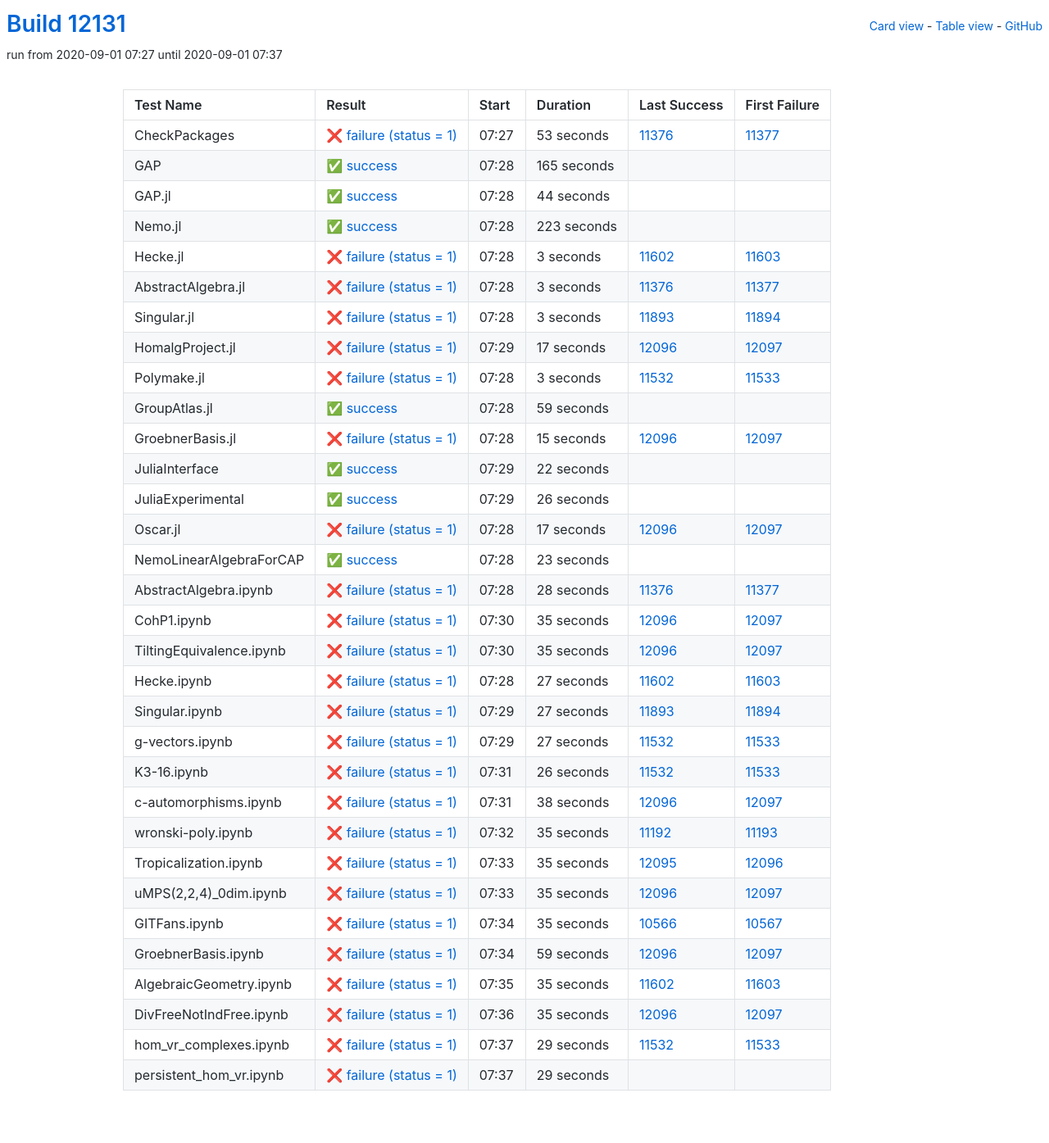
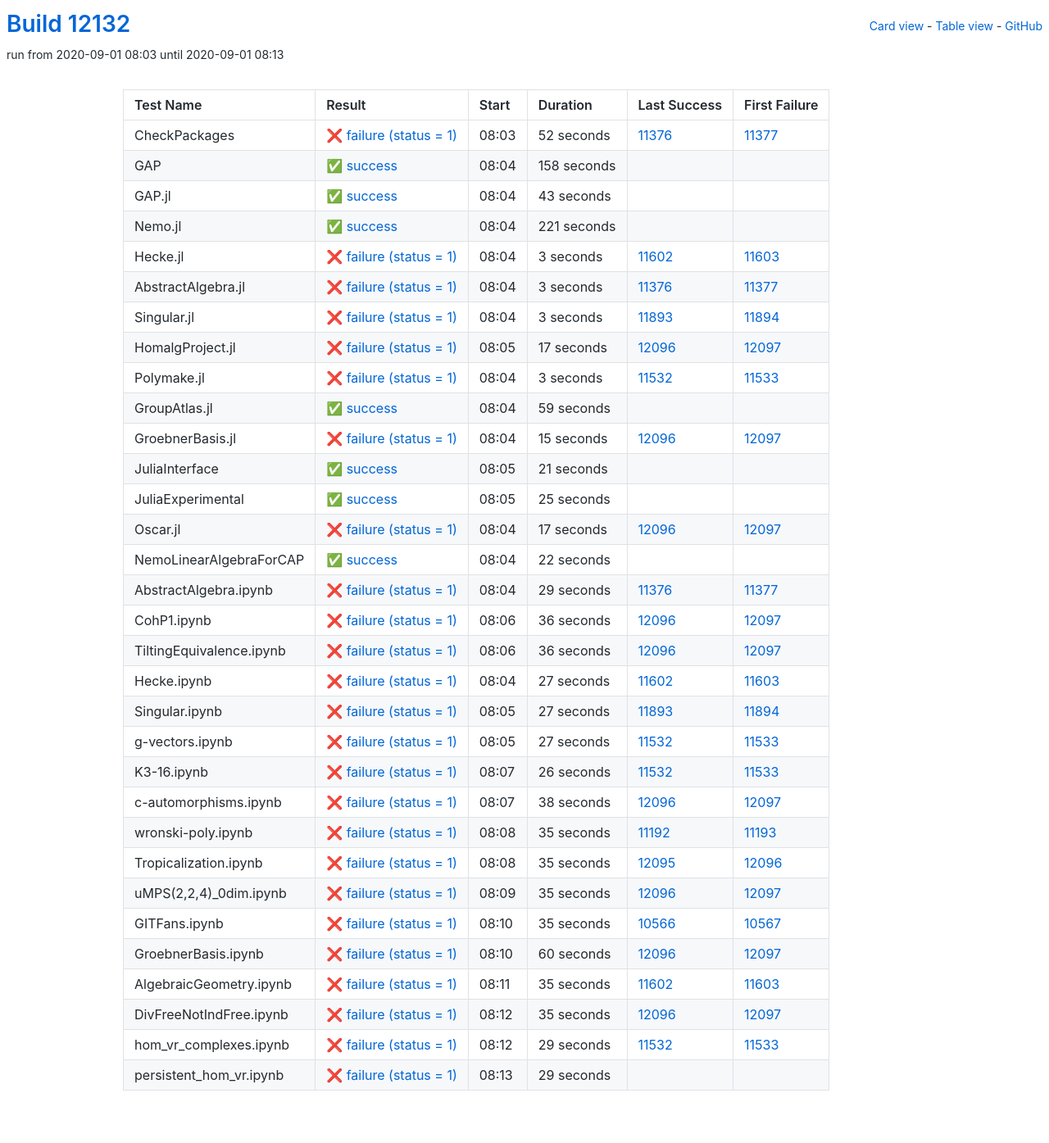
Before and after one commit to oscar-system/oscar-ci-status, a Jekyll site: the page built from table.html, in a window 1280 px wide. Shown: the whole page at 82% size. Built offline with Jekyll 4.4.1, drawn with Linux system fonts in a browser that asks for light colours.

Commit message:
Build #12132

```diff
--- a/_data/ci.yml
+++ b/_data/ci.yml
@@ -1,6 +1,6 @@
 ---
-build: 12131
-build_url: https://oscarci.mathematik.uni-kl.de/job/oscar/12131/
+build: 12132
+build_url: https://oscarci.mathematik.uni-kl.de/job/oscar/12132/
 job: oscar
 organization: oscar-system
 repo: oscar-ci-status
@@ -8,56 +8,56 @@ repourl: https://github.com/oscar-system/oscar-ci-status
 tests:
 - name: CheckPackages
   id: checkpackages
-  log: https://oscarci.mathematik.uni-kl.de/job/oscar/12131/artifact/logs/build-12131/CheckPackages.log
-  start: 2020-09-01 07:27
+  log: https://oscarci.mathematik.uni-kl.de/job/oscar/12132/artifact/logs/build-12132/CheckPackages.log
+  start: 2020-09-01 08:03
   success: false
   exitcode: 1
   status: failure
-  duration: 53
+  duration: 52
   last_success: 11376
   last_success_url: https://oscarci.mathematik.uni-kl.de/job/oscar/11376/
   first_failure: 11377
   first_failure_url: https://oscarci.mathematik.uni-kl.de/job/oscar/11377/
 - name: GAP
   id: gap
-  log: https://oscarci.mathematik.uni-kl.de/job/oscar/12131/artifact/logs/build-12131/GAP.log
-  start: 2020-09-01 07:28
+  log: https://oscarci.mathematik.uni-kl.de/job/oscar/12132/artifact/logs/build-12132/GAP.log
+  start: 2020-09-01 08:04
   success: true
   exitcode: 0
   status: success
-  duration: 165
+  duration: 158
   last_success: false
   last_success_url:
   first_failure: false
   first_failure_url:
 - name: GAP.jl
   id: gap-jl
-  log: https://oscarci.mathematik.uni-kl.de/job/oscar/12131/artifact/logs/build-12131/GAP.jl.log
-  start: 2020-09-01 07:28
+  log: https://oscarci.mathematik.uni-kl.de/job/oscar/12132/artifact/logs/build-12132/GAP.jl.log
+  start: 2020-09-01 08:04
   success: true
   exitcode: 0
   status: success
-  duration: 44
+  duration: 43
   last_success: false
   last_success_url:
   first_failure: false
   first_failure_url:
 - name: Nemo.jl
   id: nemo-jl
-  log: https://oscarci.mathematik.uni-kl.de/job/oscar/12131/artifact/logs/build-12131/Nemo.jl.log
-  start: 2020-09-01 07:28
+  log: https://oscarci.mathematik.uni-kl.de/job/oscar/12132/artifact/logs/build-12132/Nemo.jl.log
+  start: 2020-09-01 08:04
   success: true
   exitcode: 0
   status: success
-  duration: 223
+  duration: 221
   last_success: false
   last_success_url:
   first_failure: false
   first_failure_url:
 - name: Hecke.jl
   id: hecke-jl
-  log: https://oscarci.mathematik.uni-kl.de/job/oscar/12131/artifact/logs/build-12131/Hecke.jl.log
-  start: 2020-09-01 07:28
+  log: https://oscarci.mathematik.uni-kl.de/job/oscar/12132/artifact/logs/build-12132/Hecke.jl.log
+  start: 2020-09-01 08:04
   success: false
   exitcode: 1
   status: failure
@@ -68,8 +68,8 @@ tests:
   first_failure_url: https://oscarci.mathematik.uni-kl.de/job/oscar/11603/
 - name: AbstractAlgebra.jl
   id: abstractalgebra-jl
-  log: https://oscarci.mathematik.uni-kl.de/job/oscar/12131/artifact/logs/build-12131/AbstractAlgebra.jl.log
-  start: 2020-09-01 07:28
+  log: https://oscarci.mathematik.uni-kl.de/job/oscar/12132/artifact/logs/build-12132/AbstractAlgebra.jl.log
+  start: 2020-09-01 08:04
   success: false
   exitcode: 1
   status: failure
@@ -80,8 +80,8 @@ tests:
   first_failure_url: https://oscarci.mathematik.uni-kl.de/job/oscar/11377/
 - name: Singular.jl
   id: singular-jl
-  log: https://oscarci.mathematik.uni-kl.de/job/oscar/12131/artifact/logs/build-12131/Singular.jl.log
-  start: 2020-09-01 07:28
+  log: https://oscarci.mathematik.uni-kl.de/job/oscar/12132/artifact/logs/build-12132/Singular.jl.log
+  start: 2020-09-01 08:04
   success: false
   exitcode: 1
   status: failure
@@ -92,8 +92,8 @@ tests:
   first_failure_url: https://oscarci.mathematik.uni-kl.de/job/oscar/11894/
 - name: HomalgProject.jl
   id: homalgproject-jl
-  log: https://oscarci.mathematik.uni-kl.de/job/oscar/12131/artifact/logs/build-12131/HomalgProject.jl.log
-  start: 2020-09-01 07:29
+  log: https://oscarci.mathematik.uni-kl.de/job/oscar/12132/artifact/logs/build-12132/HomalgProject.jl.log
+  start: 2020-09-01 08:05
   success: false
   exitcode: 1
   status: failure
@@ -104,8 +104,8 @@ tests:
   first_failure_url: https://oscarci.mathematik.uni-kl.de/job/oscar/12097/
 - name: Polymake.jl
   id: polymake-jl
-  log: https://oscarci.mathematik.uni-kl.de/job/oscar/12131/artifact/logs/build-12131/Polymake.jl.log
-  start: 2020-09-01 07:28
+  log: https://oscarci.mathematik.uni-kl.de/job/oscar/12132/artifact/logs/build-12132/Polymake.jl.log
+  start: 2020-09-01 08:04
   success: false
   exitcode: 1
   status: failure
@@ -116,8 +116,8 @@ tests:
   first_failure_url: https://oscarci.mathematik.uni-kl.de/job/oscar/11533/
 - name: GroupAtlas.jl
   id: groupatlas-jl
-  log: https://oscarci.mathematik.uni-kl.de/job/oscar/12131/artifact/logs/build-12131/GroupAtlas.jl.log
-  start: 2020-09-01 07:28
+  log: https://oscarci.mathematik.uni-kl.de/job/oscar/12132/artifact/logs/build-12132/GroupAtlas.jl.log
+  start: 2020-09-01 08:04
   success: true
   exitcode: 0
   status: success
@@ -128,8 +128,8 @@ tests:
   first_failure_url:
 - name: GroebnerBasis.jl
   id: groebnerbasis-jl
-  log: https://oscarci.mathematik.uni-kl.de/job/oscar/12131/artifact/logs/build-12131/GroebnerBasis.jl.log
-  start: 2020-09-01 07:28
+  log: https://oscarci.mathematik.uni-kl.de/job/oscar/12132/artifact/logs/build-12132/GroebnerBasis.jl.log
+  start: 2020-09-01 08:04
   success: false
   exitcode: 1
   status: failure
@@ -140,32 +140,32 @@ tests:
   first_failure_url: https://oscarci.mathematik.uni-kl.de/job/oscar/12097/
 - name: JuliaInterface
   id: juliainterface
-  log: https://oscarci.mathematik.uni-kl.de/job/oscar/12131/artifact/logs/build-12131/JuliaInterface.log
-  start: 2020-09-01 07:29
+  log: https://oscarci.mathematik.uni-kl.de/job/oscar/12132/artifact/logs/build-12132/JuliaInterface.log
+  start: 2020-09-01 08:05
   success: true
   exitcode: 0
   status: success
-  duration: 22
+  duration: 21
   last_success: false
   last_success_url:
   first_failure: false
   first_failure_url:
 - name: JuliaExperimental
   id: juliaexperimental
-  log: https://oscarci.mathematik.uni-kl.de/job/oscar/12131/artifact/logs/build-12131/JuliaExperimental.log
-  start: 2020-09-01 07:29
+  log: https://oscarci.mathematik.uni-kl.de/job/oscar/12132/artifact/logs/build-12132/JuliaExperimental.log
+  start: 2020-09-01 08:05
   success: true
   exitcode: 0
   status: success
-  duration: 26
+  duration: 25
   last_success: false
   last_success_url:
   first_failure: false
   first_failure_url:
 - name: Oscar.jl
   id: oscar-jl
-  log: https://oscarci.mathematik.uni-kl.de/job/oscar/12131/artifact/logs/build-12131/Oscar.jl.log
-  start: 2020-09-01 07:28
+  log: https://oscarci.mathematik.uni-kl.de/job/oscar/12132/artifact/logs/build-12132/Oscar.jl.log
+  start: 2020-09-01 08:04
   success: false
   exitcode: 1
   status: failure
@@ -176,56 +176,56 @@ tests:
   first_failure_url: https://oscarci.mathematik.uni-kl.de/job/oscar/12097/
 - name: NemoLinearAlgebraForCAP
   id: nemolinearalgebraforcap
-  log: https://oscarci.mathematik.uni-kl.de/job/oscar/12131/artifact/logs/build-12131/NemoLinearAlgebraForCAP.log
-  start: 2020-09-01 07:28
+  log: https://oscarci.mathematik.uni-kl.de/job/oscar/12132/artifact/logs/build-12132/NemoLinearAlgebraForCAP.log
+  start: 2020-09-01 08:04
   success: true
   exitcode: 0
   status: success
-  duration: 23
+  duration: 22
   last_success: false
   last_success_url:
   first_failure: false
   first_failure_url:
 - name: AbstractAlgebra.ipynb
   id: abstractalgebra-ipynb
-  log: https://oscarci.mathematik.uni-kl.de/job/oscar/12131/artifact/logs/build-12131/AbstractAlgebra.ipynb.log
-  start: 2020-09-01 07:28
+  log: https://oscarci.mathematik.uni-kl.de/job/oscar/12132/artifact/logs/build-12132/AbstractAlgebra.ipynb.log
+  start: 2020-09-01 08:04
   success: false
   exitcode: 1
   status: failure
-  duration: 28
+  duration: 29
   last_success: 11376
   last_success_url: https://oscarci.mathematik.uni-kl.de/job/oscar/11376/
   first_failure: 11377
   first_failure_url: https://oscarci.mathematik.uni-kl.de/job/oscar/11377/
 - name: CohP1.ipynb
   id: cohp1-ipynb
-  log: https://oscarci.mathematik.uni-kl.de/job/oscar/12131/artifact/logs/build-12131/CohP1.ipynb.log
-  start: 2020-09-01 07:30
+  log: https://oscarci.mathematik.uni-kl.de/job/oscar/12132/artifact/logs/build-12132/CohP1.ipynb.log
+  start: 2020-09-01 08:06
   success: false
   exitcode: 1
   status: failure
-  duration: 35
+  duration: 36
   last_success: 12096
   last_success_url: https://oscarci.mathematik.uni-kl.de/job/oscar/12096/
   first_failure: 12097
   first_failure_url: https://oscarci.mathematik.uni-kl.de/job/oscar/12097/
 - name: TiltingEquivalence.ipynb
   id: tiltingequivalence-ipynb
-  log: https://oscarci.mathematik.uni-kl.de/job/oscar/12131/artifact/logs/build-12131/TiltingEquivalence.ipynb.log
-  start: 2020-09-01 07:30
+  log: https://oscarci.mathematik.uni-kl.de/job/oscar/12132/artifact/logs/build-12132/TiltingEquivalence.ipynb.log
+  start: 2020-09-01 08:06
   success: false
   exitcode: 1
   status: failure
-  duration: 35
+  duration: 36
   last_success: 12096
   last_success_url: https://oscarci.mathematik.uni-kl.de/job/oscar/12096/
   first_failure: 12097
   first_failure_url: https://oscarci.mathematik.uni-kl.de/job/oscar/12097/
 - name: Hecke.ipynb
   id: hecke-ipynb
-  log: https://oscarci.mathematik.uni-kl.de/job/oscar/12131/artifact/logs/build-12131/Hecke.ipynb.log
-  start: 2020-09-01 07:28
+  log: https://oscarci.mathematik.uni-kl.de/job/oscar/12132/artifact/logs/build-12132/Hecke.ipynb.log
+  start: 2020-09-01 08:04
   success: false
   exitcode: 1
   status: failure
@@ -236,8 +236,8 @@ tests:
   first_failure_url: https://oscarci.mathematik.uni-kl.de/job/oscar/11603/
 - name: Singular.ipynb
   id: singular-ipynb
-  log: https://oscarci.mathematik.uni-kl.de/job/oscar/12131/artifact/logs/build-12131/Singular.ipynb.log
-  start: 2020-09-01 07:29
+  log: https://oscarci.mathematik.uni-kl.de/job/oscar/12132/artifact/logs/build-12132/Singular.ipynb.log
+  start: 2020-09-01 08:05
   success: false
   exitcode: 1
   status: failure
@@ -248,8 +248,8 @@ tests:
   first_failure_url: https://oscarci.mathematik.uni-kl.de/job/oscar/11894/
 - name: g-vectors.ipynb
   id: g-vectors-ipynb
-  log: https://oscarci.mathematik.uni-kl.de/job/oscar/12131/artifact/logs/build-12131/g-vectors.ipynb.log
-  start: 2020-09-01 07:29
+  log: https://oscarci.mathematik.uni-kl.de/job/oscar/12132/artifact/logs/build-12132/g-vectors.ipynb.log
+  start: 2020-09-01 08:05
   success: false
   exitcode: 1
   status: failure
@@ -260,8 +260,8 @@ tests:
   first_failure_url: https://oscarci.mathematik.uni-kl.de/job/oscar/11533/
 - name: K3-16.ipynb
   id: k3-16-ipynb
-  log: https://oscarci.mathematik.uni-kl.de/job/oscar/12131/artifact/logs/build-12131/K3-16.ipynb.log
-  start: 2020-09-01 07:31
+  log: https://oscarci.mathematik.uni-kl.de/job/oscar/12132/artifact/logs/build-12132/K3-16.ipynb.log
+  start: 2020-09-01 08:07
   success: false
   exitcode: 1
   status: failure
@@ -272,8 +272,8 @@ tests:
   first_failure_url: https://oscarci.mathematik.uni-kl.de/job/oscar/11533/
 - name: c-automorphisms.ipynb
   id: c-automorphisms-ipynb
-  log: https://oscarci.mathematik.uni-kl.de/job/oscar/12131/artifact/logs/build-12131/c-automorphisms.ipynb.log
-  start: 2020-09-01 07:31
+  log: https://oscarci.mathematik.uni-kl.de/job/oscar/12132/artifact/logs/build-12132/c-automorphisms.ipynb.log
+  start: 2020-09-01 08:07
   success: false
   exitcode: 1
   status: failure
@@ -284,8 +284,8 @@ tests:
   first_failure_url: https://oscarci.mathematik.uni-kl.de/job/oscar/12097/
 - name: wronski-poly.ipynb
   id: wronski-poly-ipynb
-  log: https://oscarci.mathematik.uni-kl.de/job/oscar/12131/artifact/logs/build-12131/wronski-poly.ipynb.log
-  start: 2020-09-01 07:32
+  log: https://oscarci.mathematik.uni-kl.de/job/oscar/12132/artifact/logs/build-12132/wronski-poly.ipynb.log
+  start: 2020-09-01 08:08
   success: false
   exitcode: 1
   status: failure
@@ -296,8 +296,8 @@ tests:
   first_failure_url: https://oscarci.mathematik.uni-kl.de/job/oscar/11193/
 - name: Tropicalization.ipynb
   id: tropicalization-ipynb
-  log: https://oscarci.mathematik.uni-kl.de/job/oscar/12131/artifact/logs/build-12131/Tropicalization.ipynb.log
-  start: 2020-09-01 07:33
+  log: https://oscarci.mathematik.uni-kl.de/job/oscar/12132/artifact/logs/build-12132/Tropicalization.ipynb.log
+  start: 2020-09-01 08:08
   success: false
   exitcode: 1
   status: failure
@@ -308,8 +308,8 @@ tests:
   first_failure_url: https://oscarci.mathematik.uni-kl.de/job/oscar/12096/
 - name: uMPS(2,2,4)_0dim.ipynb
   id: umps-2-2-4-0dim-ipynb
-  log: https://oscarci.mathematik.uni-kl.de/job/oscar/12131/artifact/logs/build-12131/uMPS-2-2-4-_0dim.ipynb.log
-  start: 2020-09-01 07:33
+  log: https://oscarci.mathematik.uni-kl.de/job/oscar/12132/artifact/logs/build-12132/uMPS-2-2-4-_0dim.ipynb.log
+  start: 2020-09-01 08:09
   success: false
   exitcode: 1
   status: failure
@@ -320,8 +320,8 @@ tests:
   first_failure_url: https://oscarci.mathematik.uni-kl.de/job/oscar/12097/
 - name: GITFans.ipynb
   id: gitfans-ipynb
-  log: https://oscarci.mathematik.uni-kl.de/job/oscar/12131/artifact/logs/build-12131/GITFans.ipynb.log
-  start: 2020-09-01 07:34
+  log: https://oscarci.mathematik.uni-kl.de/job/oscar/12132/artifact/logs/build-12132/GITFans.ipynb.log
+  start: 2020-09-01 08:10
   success: false
   exitcode: 1
   status: failure
@@ -332,20 +332,20 @@ tests:
   first_failure_url: https://oscarci.mathematik.uni-kl.de/job/oscar/10567/
 - name: GroebnerBasis.ipynb
   id: groebnerbasis-ipynb
-  log: https://oscarci.mathematik.uni-kl.de/job/oscar/12131/artifact/logs/build-12131/GroebnerBasis.ipynb.log
-  start: 2020-09-01 07:34
+  log: https://oscarci.mathematik.uni-kl.de/job/oscar/12132/artifact/logs/build-12132/GroebnerBasis.ipynb.log
+  start: 2020-09-01 08:10
   success: false
   exitcode: 1
   status: failure
-  duration: 59
+  duration: 60
   last_success: 12096
   last_success_url: https://oscarci.mathematik.uni-kl.de/job/oscar/12096/
   first_failure: 12097
   first_failure_url: https://oscarci.mathematik.uni-kl.de/job/oscar/12097/
 - name: AlgebraicGeometry.ipynb
   id: algebraicgeometry-ipynb
-  log: https://oscarci.mathematik.uni-kl.de/job/oscar/12131/artifact/logs/build-12131/AlgebraicGeometry.ipynb.log
-  start: 2020-09-01 07:35
+  log: https://oscarci.mathematik.uni-kl.de/job/oscar/12132/artifact/logs/build-12132/AlgebraicGeometry.ipynb.log
+  start: 2020-09-01 08:11
   success: false
   exitcode: 1
   status: failure
@@ -356,8 +356,8 @@ tests:
   first_failure_url: https://oscarci.mathematik.uni-kl.de/job/oscar/11603/
 - name: DivFreeNotIndFree.ipynb
   id: divfreenotindfree-ipynb
-  log: https://oscarci.mathematik.uni-kl.de/job/oscar/12131/artifact/logs/build-12131/DivFreeNotIndFree.ipynb.log
-  start: 2020-09-01 07:36
+  log: https://oscarci.mathematik.uni-kl.de/job/oscar/12132/artifact/logs/build-12132/DivFreeNotIndFree.ipynb.log
+  start: 2020-09-01 08:12
   success: false
   exitcode: 1
   status: failure
@@ -368,8 +368,8 @@ tests:
   first_failure_url: https://oscarci.mathematik.uni-kl.de/job/oscar/12097/
 - name: hom_vr_complexes.ipynb
   id: hom-vr-complexes-ipynb
-  log: https://oscarci.mathematik.uni-kl.de/job/oscar/12131/artifact/logs/build-12131/hom_vr_complexes.ipynb.log
-  start: 2020-09-01 07:37
+  log: https://oscarci.mathematik.uni-kl.de/job/oscar/12132/artifact/logs/build-12132/hom_vr_complexes.ipynb.log
+  start: 2020-09-01 08:12
   success: false
   exitcode: 1
   status: failure
@@ -380,8 +380,8 @@ tests:
   first_failure_url: https://oscarci.mathematik.uni-kl.de/job/oscar/11533/
 - name: persistent_hom_vr.ipynb
   id: persistent-hom-vr-ipynb
-  log: https://oscarci.mathematik.uni-kl.de/job/oscar/12131/artifact/logs/build-12131/persistent_hom_vr.ipynb.log
-  start: 2020-09-01 07:37
+  log: https://oscarci.mathematik.uni-kl.de/job/oscar/12132/artifact/logs/build-12132/persistent_hom_vr.ipynb.log
+  start: 2020-09-01 08:13
   success: false
   exitcode: 1
   status: failure
```
Also changed, not shown: README.md.
